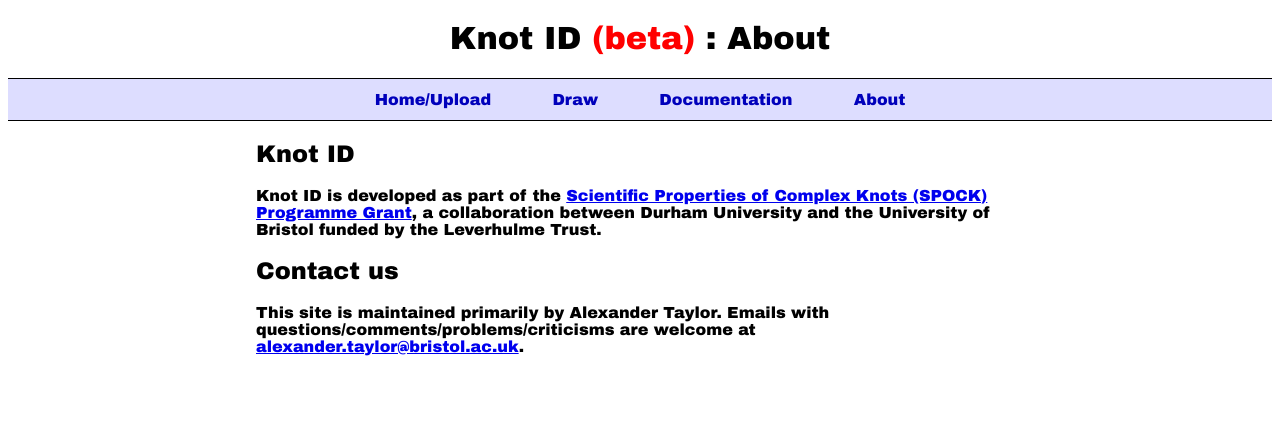
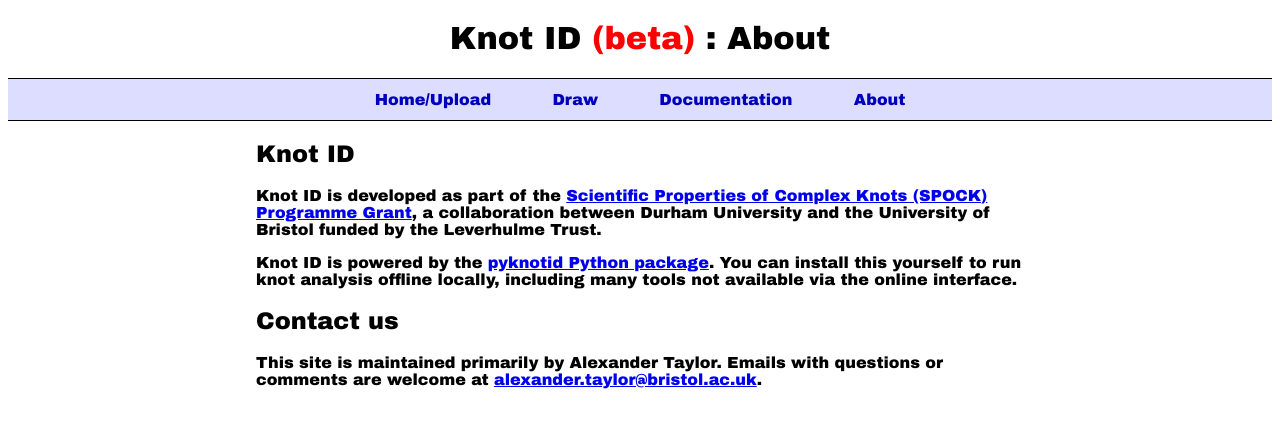
Before and after one commit to SPOCKnots/KnotID, a Flask app: page /about in a window 1280 px wide. Shown: the top 428 px of the page. Run offline with Flask 2, Linux system fonts and the light colour scheme; parts of the project's set-up code (start-up, migrations or seed data) failed here and were passed over.

Commit message:
Added spocknot github link

```diff
--- a/templates/about.html
+++ b/templates/about.html
@@ -19,9 +19,15 @@ About - Knot ID
     Trust.
 </p>
 
+<p>
+    Knot ID is powered by the <a href="https://github.com/spocknots/pyknotid">pyknotid Python package</a>. You
+    can install this yourself to run knot analysis offline locally,
+    including many tools not available via the online interface.
+</p>
+
 <h2 id="contactus">Contact us</h2>
 
 This site is maintained primarily by Alexander Taylor. Emails with
-questions/comments/problems/criticisms are welcome at <a href="mailto:alexander.taylor@bristol.ac.uk">alexander.taylor@bristol.ac.uk</a>.
+questions or comments are welcome at <a href="mailto:alexander.taylor@bristol.ac.uk">alexander.taylor@bristol.ac.uk</a>.
 
 {% endblock %}
```
